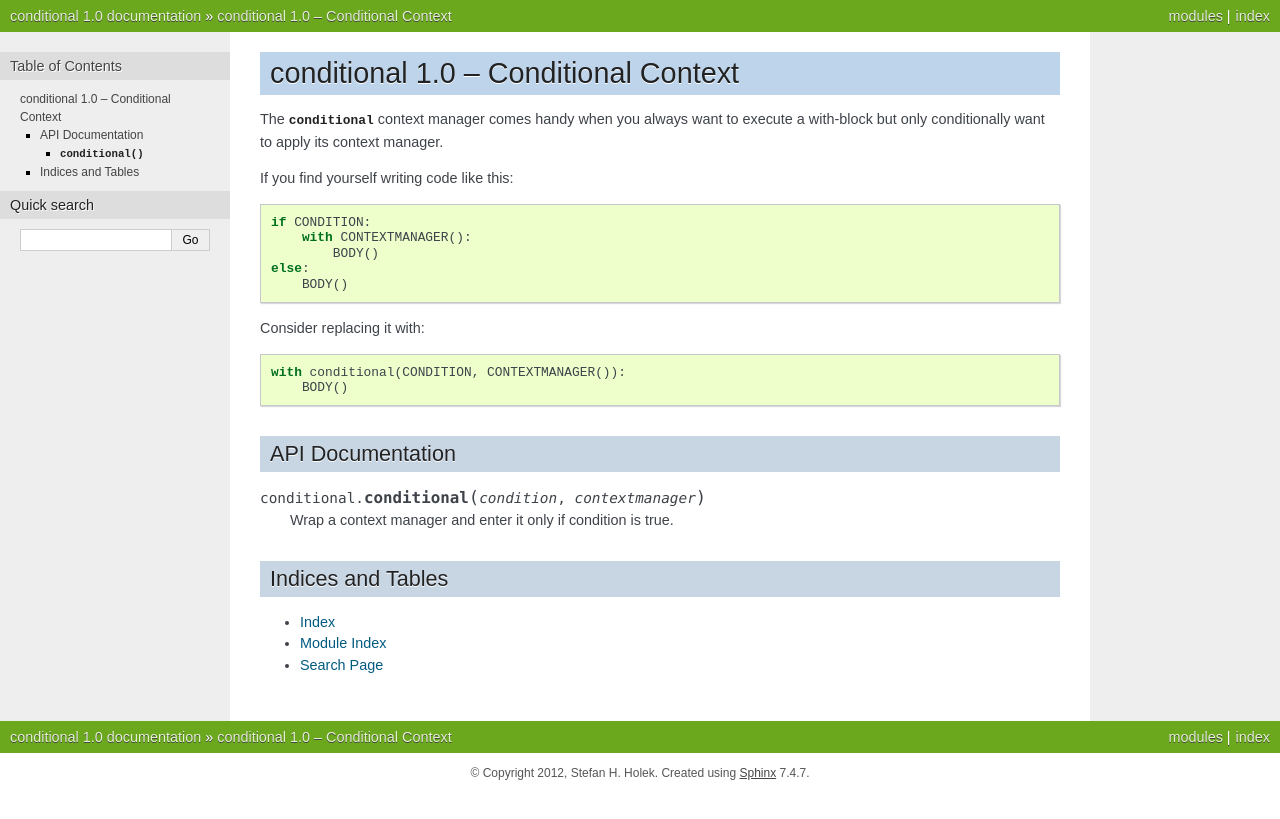
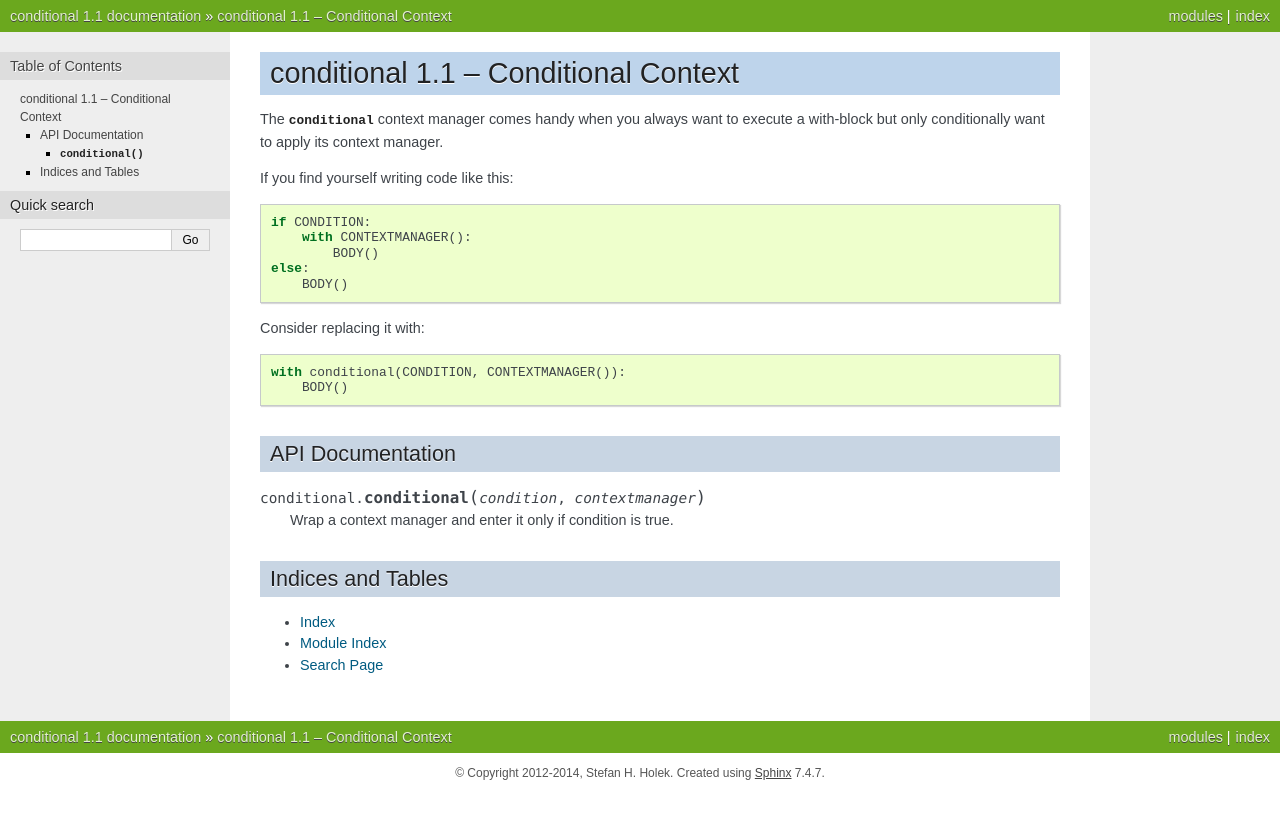
Before and after one commit to stefanholek/conditional, a Sphinx documentation site: the page built from docs/index.rst, in a window 1280 px wide. Shown: the top 819 px of the page. Built offline with Sphinx 7.4.7, drawn with Linux system fonts in a browser that asks for light colours.

Commit message:
Update sphinx conf.

```diff
--- a/docs/conf.py
+++ b/docs/conf.py
@@ -41,16 +41,16 @@ master_doc = 'index'
 
 # General information about the project.
 project = u'conditional'
-copyright = u'2012, Stefan H. Holek'
+copyright = u'2012-2014, Stefan H. Holek'
 
 # The version info for the project you're documenting, acts as replacement for
 # |version| and |release|, also used in various other places throughout the
 # built documents.
 #
 # The full version, including alpha/beta/rc tags.
-release = '1.0'
+release = '1.1'
 # The short X.Y version.
-version = '1.0'
+version = '1.1'
 
 # The language for content autogenerated by Sphinx. Refer to documentation
 # for a list of supported languages.
@@ -248,6 +248,6 @@ texinfo_documents = [
 # -- Intersphinx configuration -------------------------------------------------
 
 intersphinx_mapping = {
-    'py': ('http://docs.python.org', 'http://docs.python.org/2.7/objects.inv'),
-    'py3k': ('http://docs.python.org/py3k', 'http://docs.python.org/3.2/objects.inv'),
+    'py': ('http://docs.python.org/2', 'http://docs.python.org/2/objects.inv'),
+    'py3k': ('http://docs.python.org/3', 'http://docs.python.org/3/objects.inv'),
 }
```
